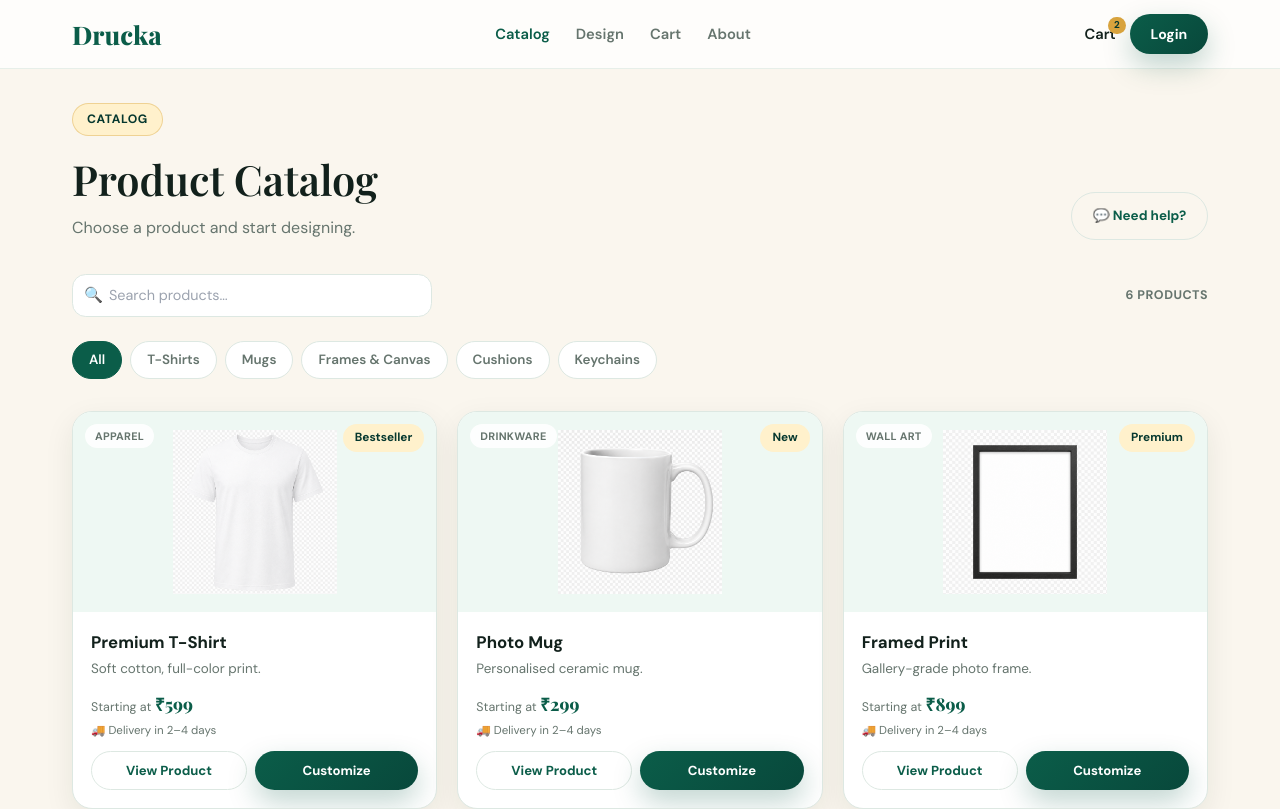
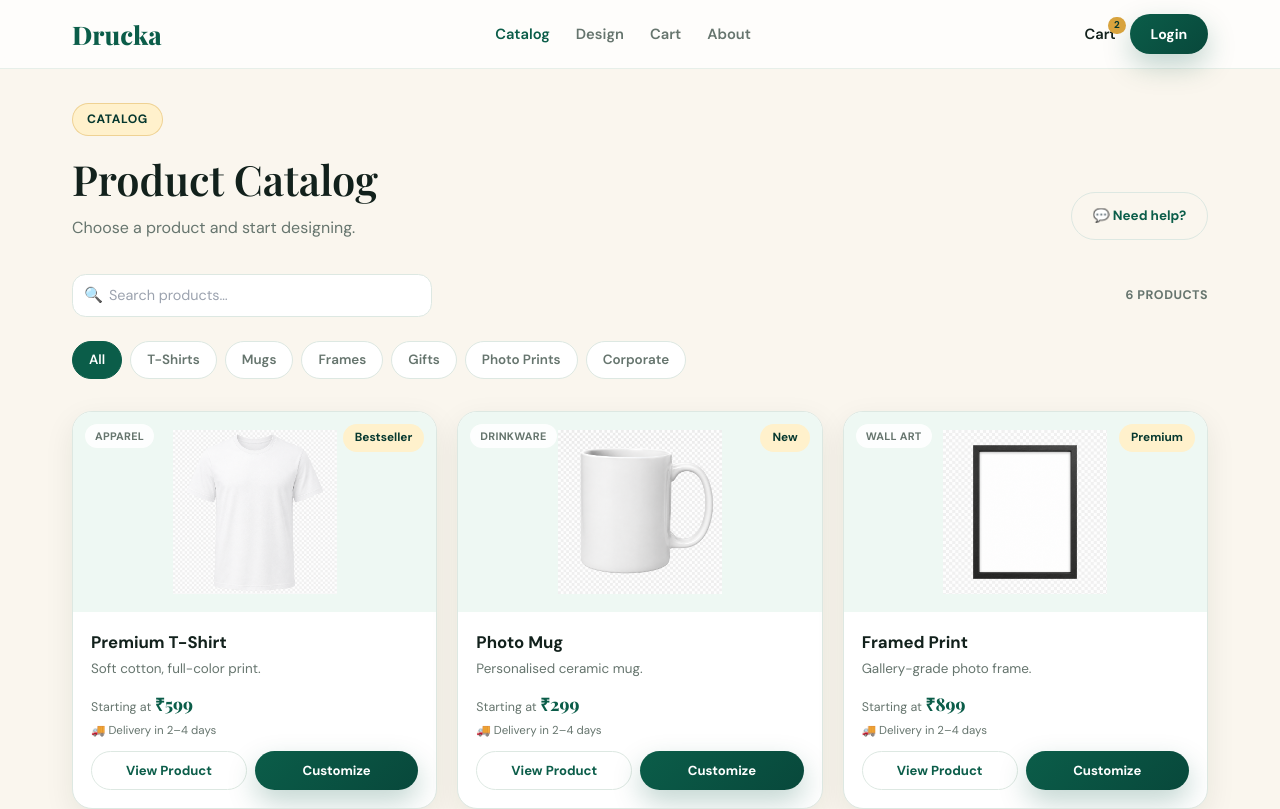
Before and after one commit to printshop39-byte/drucka, a Next.js app: page /catalog in a window 1280 px wide. Shown: the top 809 px of the page. Built offline with nearby package versions, Linux system fonts and the light colour scheme.

Commit message:
Add DRUCKA category filters to catalog

```diff
--- a/components/catalog/CatalogGrid.tsx
+++ b/components/catalog/CatalogGrid.tsx
@@ -7,15 +7,29 @@ import FilterChips from "@/components/ui/FilterChips";
 import EmptyState from "@/components/ui/EmptyState";
 import { getProducts, type ProductCategory } from "@/data/products";
 
-type FilterKey = "all" | ProductCategory;
+// Simple DRUCKA category filters. Each chip maps to a set of existing product
+// categories (no change to data/products.ts). "all" shows everything.
+type FilterKey = "all" | "tshirts" | "mugs" | "frames" | "gifts" | "prints" | "corporate";
+
 const FILTERS: { key: FilterKey; label: string }[] = [
   { key: "all", label: "All" },
-  { key: "apparel", label: "T-Shirts" },
-  { key: "drinkware", label: "Mugs" },
-  { key: "wall-art", label: "Frames & Canvas" },
-  { key: "home", label: "Cushions" },
-  { key: "accessories", label: "Keychains" },
+  { key: "tshirts", label: "T-Shirts" },
+  { key: "mugs", label: "Mugs" },
+  { key: "frames", label: "Frames" },
+  { key: "gifts", label: "Gifts" },
+  { key: "prints", label: "Photo Prints" },
+  { key: "corporate", label: "Corporate" },
 ];
+
+// Which product categories each filter chip includes.
+const FILTER_CATEGORIES: Record<Exclude<FilterKey, "all">, ProductCategory[]> = {
+  tshirts: ["apparel"],
+  mugs: ["drinkware"],
+  frames: ["wall-art"],
+  gifts: ["accessories", "home"],
+  prints: ["wall-art"],
+  corporate: ["apparel", "drinkware"],
+};
 
 const categoryLabel: Record<string, string> = {
   apparel: "Apparel", drinkware: "Drinkware", "wall-art": "Wall Art", home: "Home", accessories: "Accessories",
@@ -33,7 +47,7 @@ export default function CatalogGrid() {
 
   const q = query.trim().toLowerCase();
   const products = allProducts
-    .filter((p) => active === "all" || p.category === active)
+    .filter((p) => active === "all" || FILTER_CATEGORIES[active].includes(p.category))
     .filter((p) => !q || p.name.toLowerCase().includes(q) || p.description.toLowerCase().includes(q));
 
   return (
```
